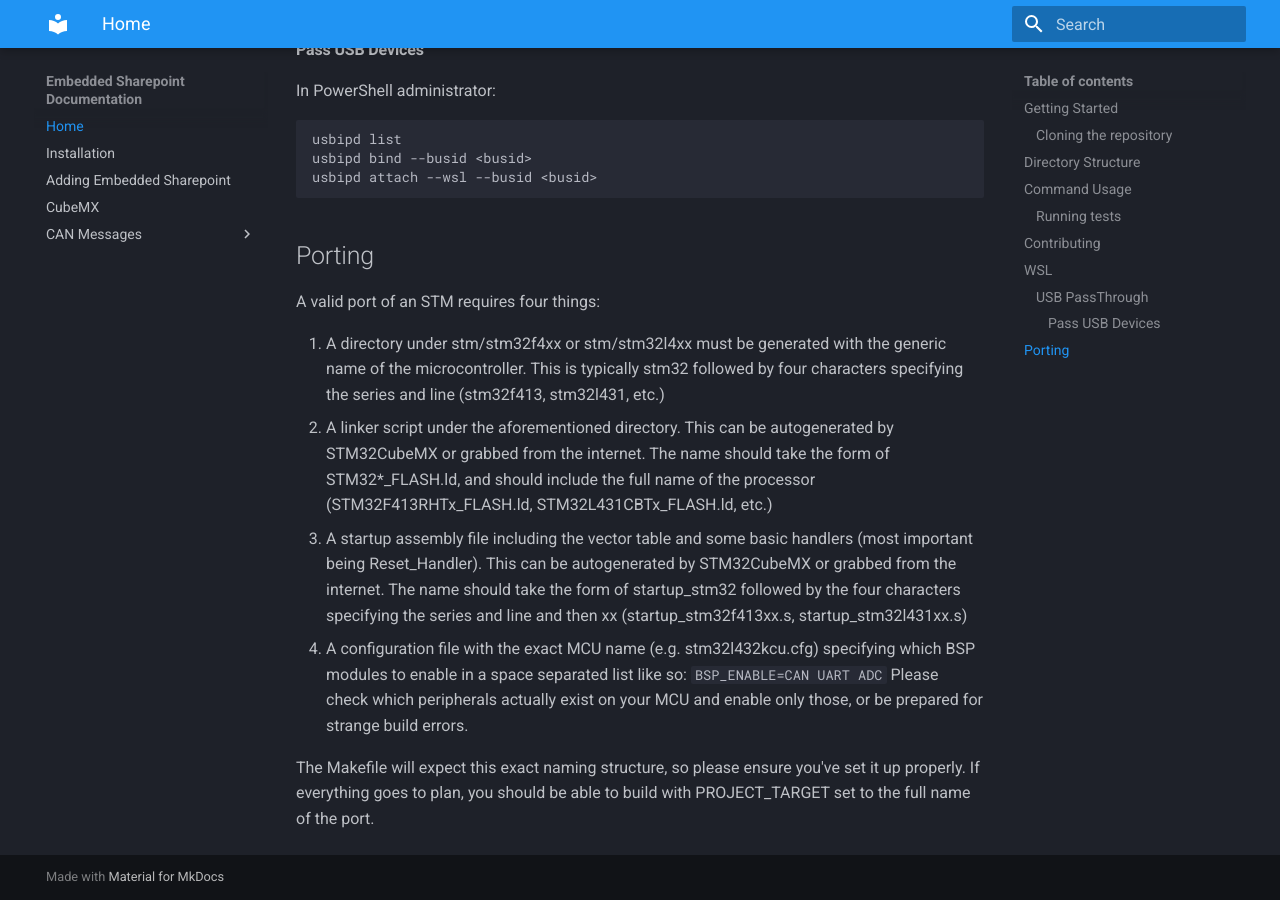
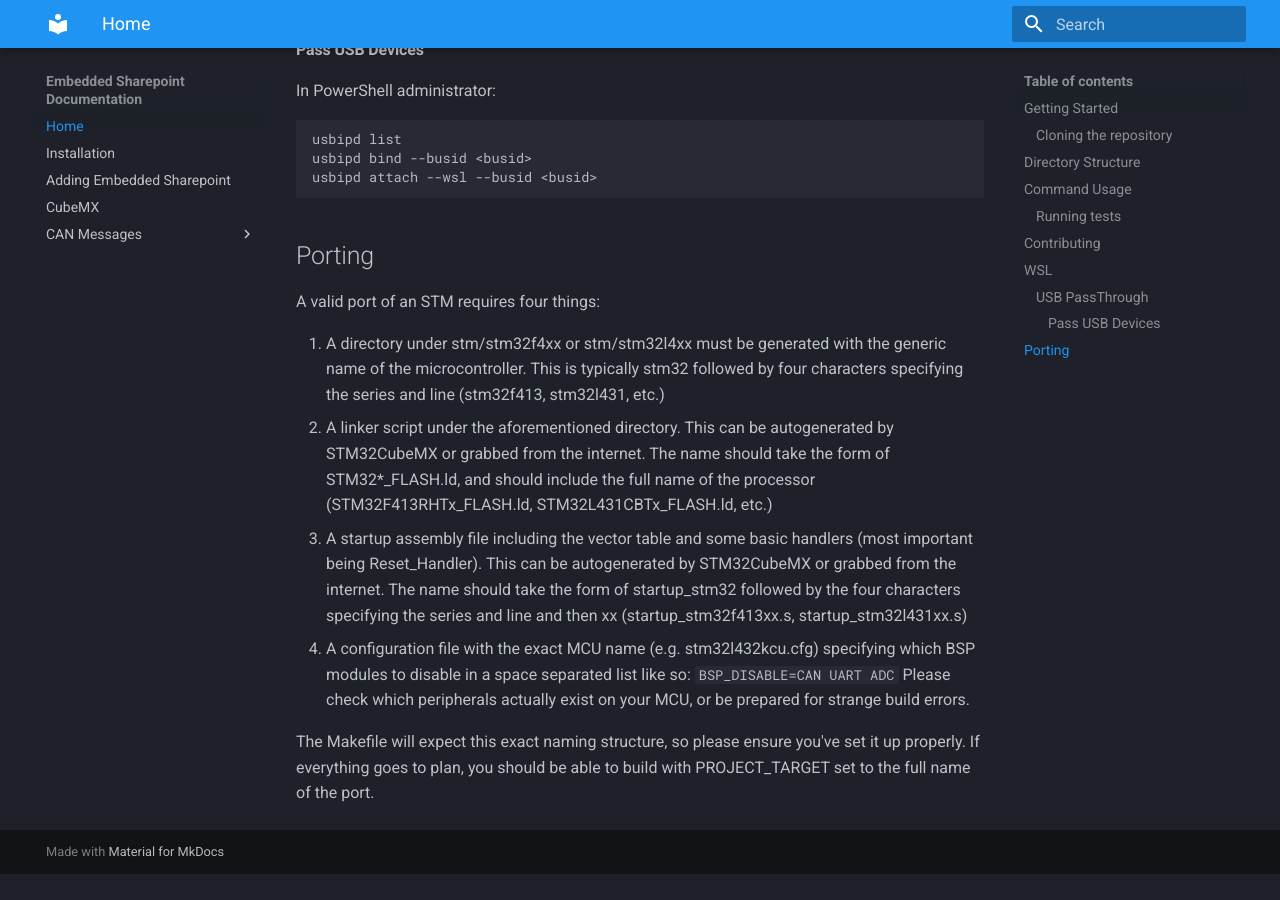
Before and after one commit to lhr-solar/Embedded-Sharepoint, an MkDocs documentation site: the page built from docs/README.md, in a window 1280 px wide and 900 px high, scrolled down 1212 px. Built offline with MkDocs 1.6.1 and Material for MkDocs 9.7.7, drawn with Linux system fonts in a browser that asks for light colours; after the commit the page ends 2086 px from its top, so only the background shows below that.

Commit message:
changed to exclude list

```diff
--- a/docs/README.md
+++ b/docs/README.md
@@ -48,8 +48,8 @@ A valid port of an STM requires four things:
 1. A directory under stm/stm32f4xx or stm/stm32l4xx must be generated with the generic name of the microcontroller. This is typically stm32 followed by four characters specifying the series and line (stm32f413, stm32l431, etc.)
 2. A linker script under the aforementioned directory. This can be autogenerated by STM32CubeMX or grabbed from the internet. The name should take the form of STM32*_FLASH.ld, and should include the full name of the processor (STM32F413RHTx_FLASH.ld, STM32L431CBTx_FLASH.ld, etc.)
 3. A startup assembly file including the vector table and some basic handlers (most important being Reset_Handler). This can be autogenerated by STM32CubeMX or grabbed from the internet. The name should take the form of startup_stm32 followed by the four characters specifying the series and line and then xx (startup_stm32f413xx.s, startup_stm32l431xx.s)
-4. A configuration file with the exact MCU name (e.g. stm32l432kcu.cfg) specifying which BSP modules to enable in a space separated list like so:
-    `BSP_ENABLE=CAN UART ADC`
-    Please check which peripherals actually exist on your MCU and enable only those, or be prepared for strange build errors.
+4. A configuration file with the exact MCU name (e.g. stm32l432kcu.cfg) specifying which BSP modules to disable in a space separated list like so:
+    `BSP_DISABLE=CAN UART ADC`
+    Please check which peripherals actually exist on your MCU, or be prepared for strange build errors.
 
 The Makefile will expect this exact naming structure, so please ensure you've set it up properly. If everything goes to plan, you should be able to build with PROJECT_TARGET set to the full name of the port.
```
Also changed, not shown: 8 other files.
